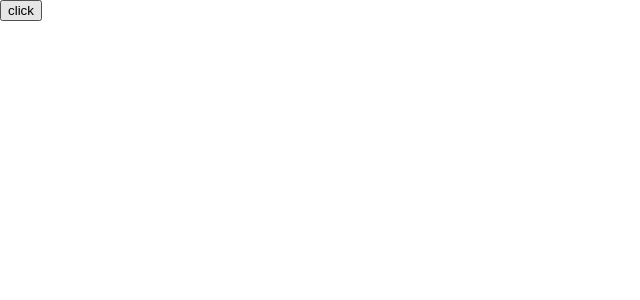
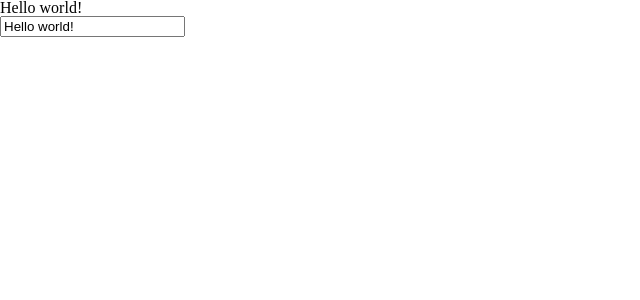
Before and after one commit to ljk4268/vue_practice, a Vue app in the folder vue3-webpack-template/: page / in a window 1280 px wide. Shown: the top 300 px of the page, without its empty margins (0-640 px from the left). Built offline with nearby package versions, Linux system fonts and the light colour scheme.

Commit message:
v-model/폼입력바인딩
1. 단방향 / 양방향 데이터 바인딩
2. v-model
3. v-model 수식어

```diff
--- a/vue3-webpack-template/src/App.vue
+++ b/vue3-webpack-template/src/App.vue
@@ -1,28 +1,21 @@
 <template>
-  <!-- <button @click="handler('hi',$event)">
-    Click 1
-  </button>
-  <button @click="handler('what', $event)">
-    Click 2
-  </button> -->
-  <button @click="handlerA(),handlerB()">
-    click
-  </button>
+  <h1>{{ msg }}</h1>
+  <input
+    type="text"
+    v-model.trim="msg" />
 </template>
 
 <script>
 
 export default {
-  methods: {
-    // handler(msg, event){
-    //   console.log(msg)
-    //   console.log(event)
-    // }
-    handlerA(){
-      console.log('A')
-    },
-    handlerB(){
-      console.log('B')
+  data(){
+    return{
+      msg: 'Hello world!'
+    }
+  },
+  watch: {
+    msg(){
+      console.log(this.msg)
     }
   }
 }
```
